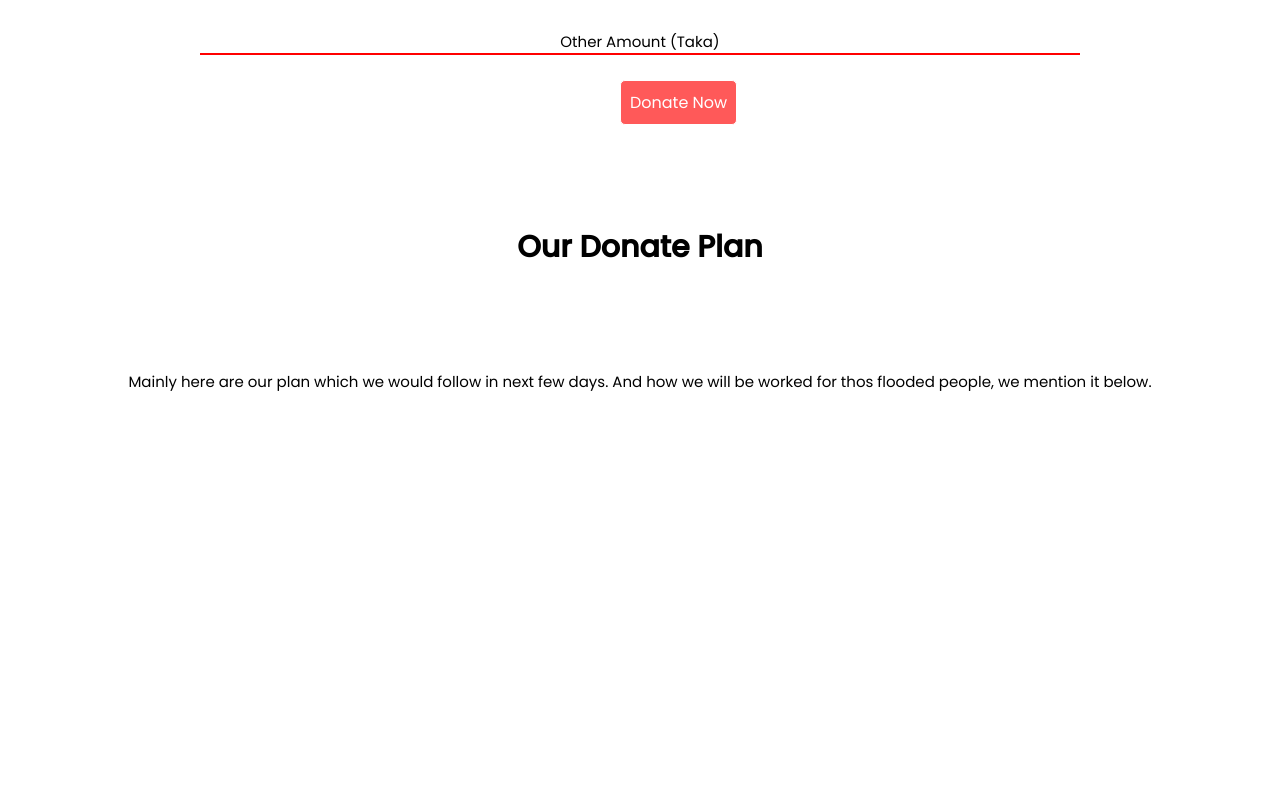
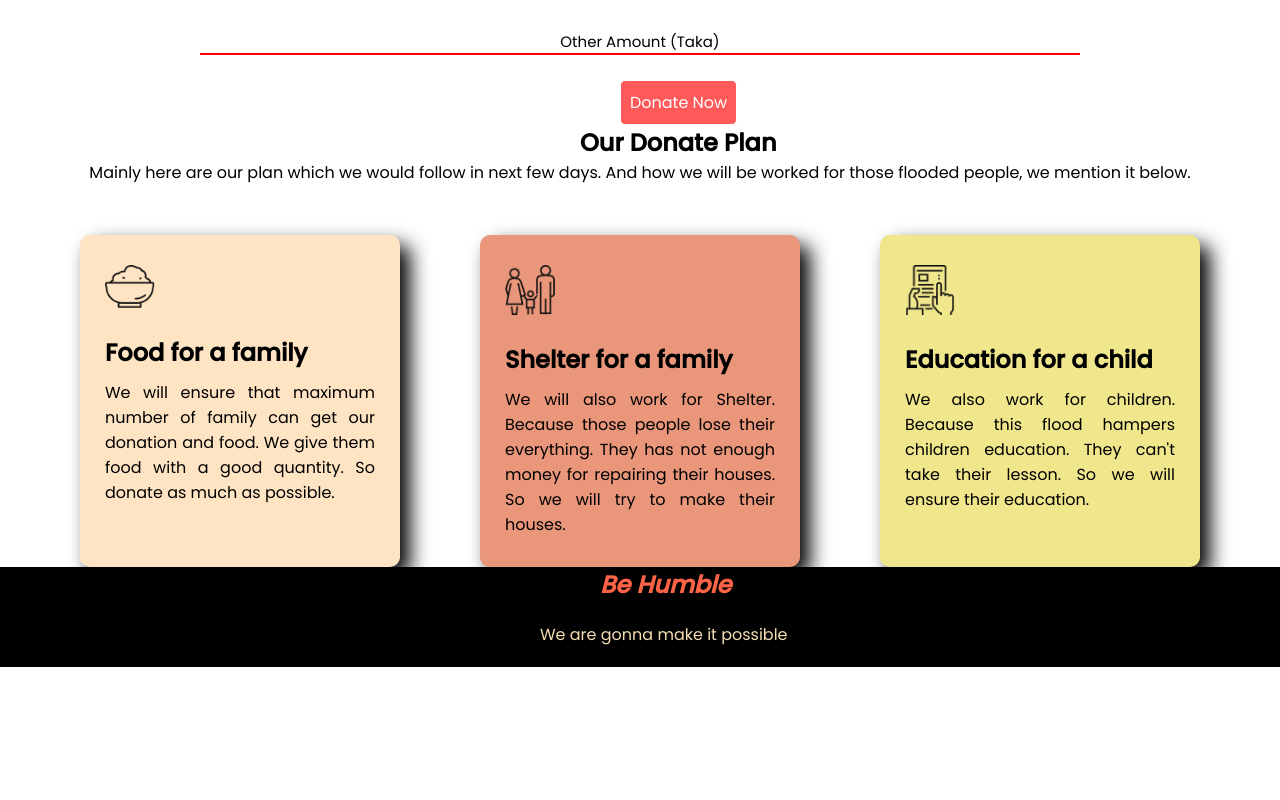
Before and after one commit to shoshangkashekhor/donate-money-today-main, a plain HTML site: page index.html in a window 1280 px wide. Shown: the part 1220-2020 px from the top of the page. After the commit the page ends 1887 px from the top, so only its background shows below. Drawn offline with Linux system fonts and the light colour scheme.

Commit message:
last commited

```diff
--- a/index.html
+++ b/index.html
@@ -57,34 +57,36 @@
             <a class="link-button" target="_blank" href="https://www.bidyanondo.org/">Donate Now</a>
 
         </div>
-        <div class="donate-plan">
+        <section class="donate-plan pt-100 pb-100"></section>
+        <div class="container">
+            <div class="sectiom-title text-center"></div>
             <h2>Our Donate Plan</h2>
-            <p>Mainly here are our plan which we would follow in next few days. And how we will be worked for thos
+            <p>Mainly here are our plan which we would follow in next few days. And how we will be worked for those
                 flooded people, we mention it below.</p>
         </div>
-        <section class="full-container">
-            <div class="flexible-container">
-                <div class="first-child">
-                    <img class="food-child" src="./icons/food.png" alt="">
+        <div class="donate-box">
+            <div class="first-box" id="color-one">
+
+                <img src="./icons/food.png" alt="">
                 <h2>Food for a family</h2>
                 <p>We will ensure that maximum number of family can get our donation and food. We give them food
                     with a good quantity. So donate as much as possible.</p>
             </div>
-                <div class="first-child">
-                    <img class="shelter-family" src="./icons/shelter.png" alt="">
+            <div class="first-box" id="color-two">
+                <img src="./icons/shelter.png" alt="">
                 <h2>Shelter for a family</h2>
                 <p>We will also work for Shelter. Because those people lose their everything. They has not enough
                     money for repairing their houses. So we will try to make their houses. </p>
 
             </div>
-                <div class="first-child">
-                    <img class="education-child" src="./icons/Frame-1.png" alt="">
+            <div class="first-box" id="color-three">
+                <img src="./icons/Frame-1.png" alt="">
                 <h2>Education for a child</h2>
                 <p>We also work for children. Because this flood hampers children education. They can't take their
                     lesson. So we will ensure their education.</p>
             </div>
         </div>
-        </section>
+        </div>
 
     </section>
 
--- a/style.css
+++ b/style.css
@@ -126,37 +126,49 @@ body {
     margin: 5px 200px;
 }
 
-.donate-plan {
-    padding-top: 0 0;
+.container h2 {
+    padding-left: 580px;
 }
 
-.donate-plan h2 {
-    padding: 100px 240px;
+.container p {
     text-align: center;
-    font-size: 30px;
 }
 
-.donate-plan p {
-    text-align: center;
-    padding-bottom: px;
-    font-size: 15px;
-    margin-bottom: 700px;
+.donate-box {
+    display: flex;
+    justify-content: space-evenly;
+    margin-top: 50px;
 }
 
-.flexible-container {
-    display: flex;
-    padding-bottom: 600px;
-    margin-top: 300px;
+.first-box {
+    width: 320px;
+    background-color: #FF5959;
+    padding: 30px 25px;
+    text-align: justify;
+    border-radius: 10px;
+    box-shadow: 10px 10px 20px;
 }
 
-.first-child {
-    width: 40%;
-    padding: 30px;
-    border: 2px;
-    box-shadow: 10px 10px 40px grey;
-    border-radius: 20px;
-    margin-left: 40px;
-    color: black;
+.first-box img {
+    width: 50px;
+}
+
+.first-box h2 {
+    padding: 20px 0 10px;
+}
+
+#color-one {
+    background-color: bisque;
+
+}
+
+#color-two {
+    background-color: darksalmon;
+
+}
+
+#color-three {
+    background-color: khaki;
 }
 
 .footer {
```
Lines whose indentation alone changed are shown as unchanged.
